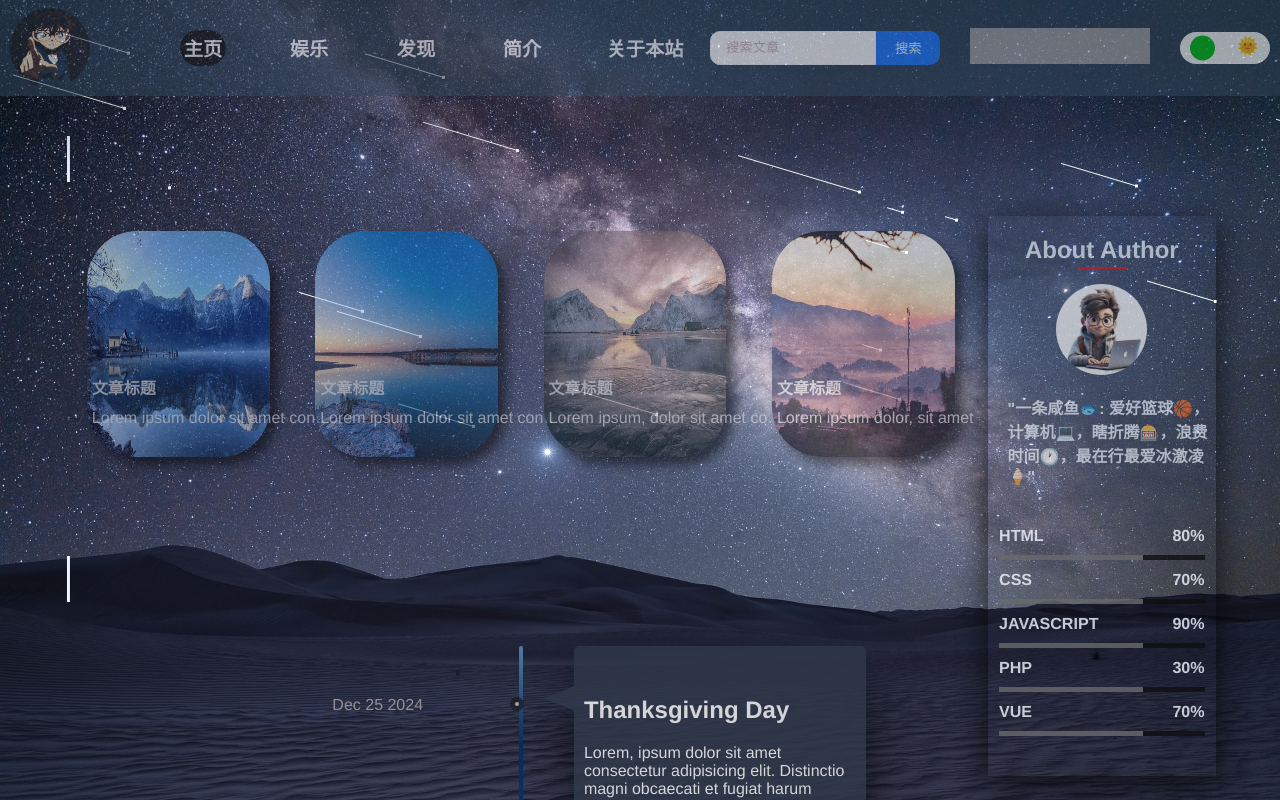
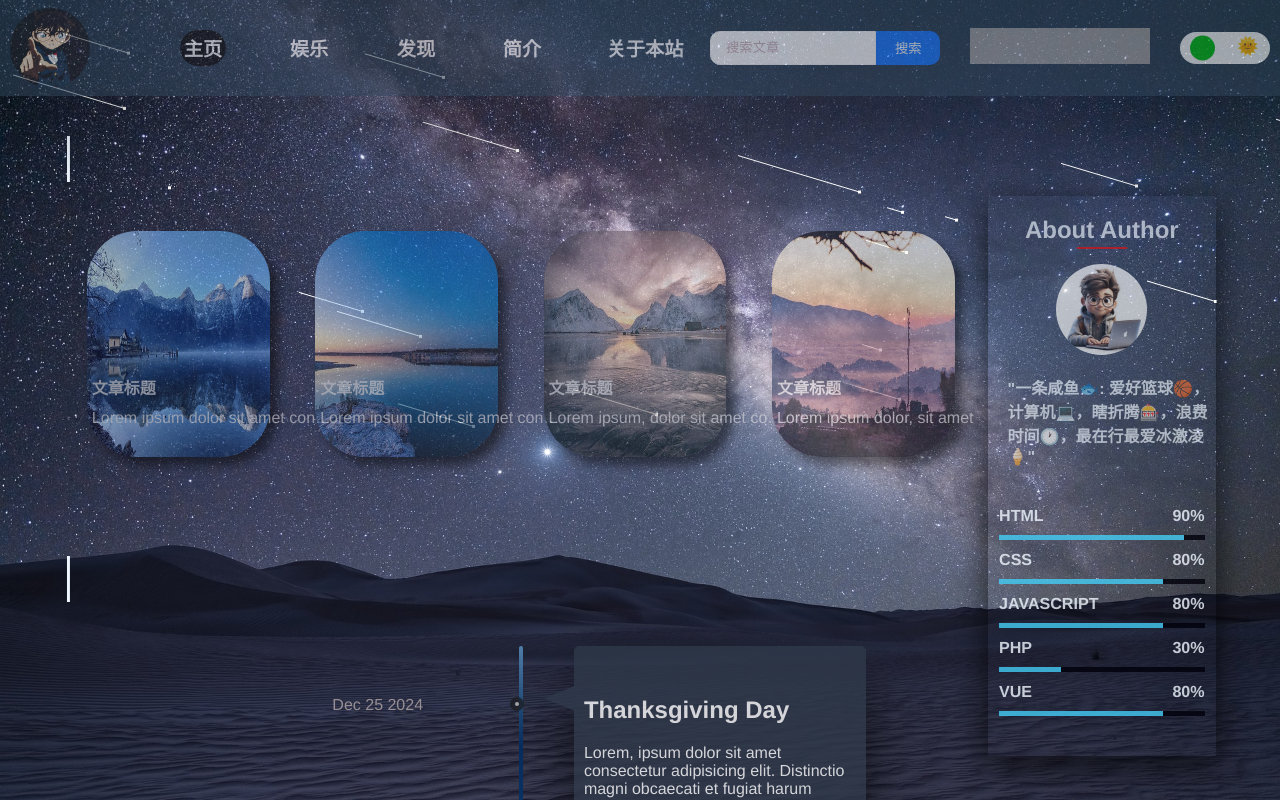
Before and after one commit to kurong99/personal-blog, a Vue app in the folder personal-blog/: page / in a window 1280 px wide. Shown: the top 800 px of the page. Built offline with nearby package versions, Linux system fonts and the light colour scheme; grey boxes are pictures that could not be loaded.

Commit message:
<finish> finished homepage structure

```diff
--- a/personal-blog/src/components/SideComponent.vue
+++ b/personal-blog/src/components/SideComponent.vue
@@ -8,40 +8,14 @@
             </div>
         </div>
         <div class="skill">
-            <div class="skill-item">
+            <div class="skill-item" v-for="skill in skillList" :key="skill.id">
                 <div class="skill-text">
-                    <h6>HTML</h6>
-                    <h6>80%</h6>
+                    <h6>{{ skill.name }}</h6>
+                    <h6>{{ skill.proficiency }}</h6>
                 </div>
-                <div class="skill-progress"></div>
-            </div>
-            <div class="skill-item">
-                <div class="skill-text">
-                    <h6>CSS</h6>
-                    <h6>70%</h6>
+                <div class="skill-bar">
+                    <div class="skill-progress" :style="{ width: skill.proficiency }"></div>
                 </div>
-                <div class="skill-progress"></div>
-            </div>
-            <div class="skill-item">
-                <div class="skill-text">
-                    <h6>JAVASCRIPT</h6>
-                    <h6>90%</h6>
-                </div>
-                <div class="skill-progress"></div>
-            </div>
-            <div class="skill-item">
-                <div class="skill-text">
-                    <h6>PHP</h6>
-                    <h6>30%</h6>
-                </div>
-                <div class="skill-progress"></div>
-            </div>
-            <div class="skill-item">
-                <div class="skill-text">
-                    <h6>VUE</h6>
-                    <h6>70%</h6>
-                </div>
-                <div class="skill-progress"></div>
             </div>
         </div>
     </aside>
@@ -49,18 +23,51 @@
 
 <script>
 export default {
-    name: 'SideComponent'
+    name: 'SideComponent',
+    data() {
+        return {
+            skillList: [
+                {
+                    id: 1,
+                    name: 'HTML',
+                    proficiency: '90%'
+                },
+                {
+                    id: 2,
+                    name: 'CSS',
+                    proficiency: '80%'
+                },
+                {
+                    id: 3,
+                    name: 'JAVASCRIPT',
+                    proficiency: '80%'
+                },
+                {
+                    id: 4,
+                    name: 'PHP',
+                    proficiency: '30%'
+                },
+                {
+                    id: 5,
+                    name: 'VUE',
+                    proficiency: '80%'
+                },
+            ]
+        }
+    }
 }
 </script>
 
 <style>
     aside {
-        margin-top: 100px;
+        margin-top: 80px;
         height: 70vh;
         color: aliceblue;
         box-shadow: 0 8px 30px rgba(0,0,0,0.5), 0 10px 30px rgba(0,0,0,0.5);
         opacity: 0.8;
         flex: 0.5;
+        position: sticky;
+        top: 12vh;
     }
     .about {
         width: 100%;
@@ -120,19 +127,19 @@ export default {
         margin: 0;
         padding: 10px 0px;
     }
-    .skill-progress {
+    .skill-bar {
         width: 100%;
         height: 5px;
         position: relative;
-        background-color: rgb(15, 15, 16);
+        background-color: rgb(1, 1, 11);
     }
-    .skill-progress::before {
+    .skill-progress {
         content: "";
-        width: 70%;
+        width: 120%;
         height: 100%;
         position: absolute;
         top: 0;
         left: 0;
-        background-color: rgba(123, 125, 126, 0.842);
+        background-color: #44cef6
     }
 </style>
```
